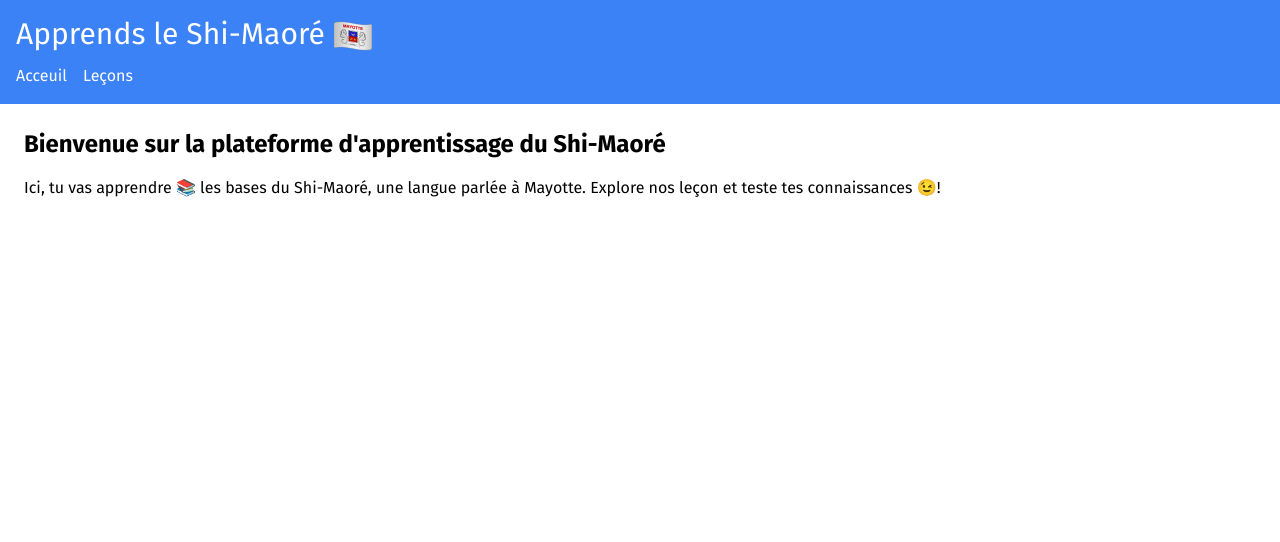
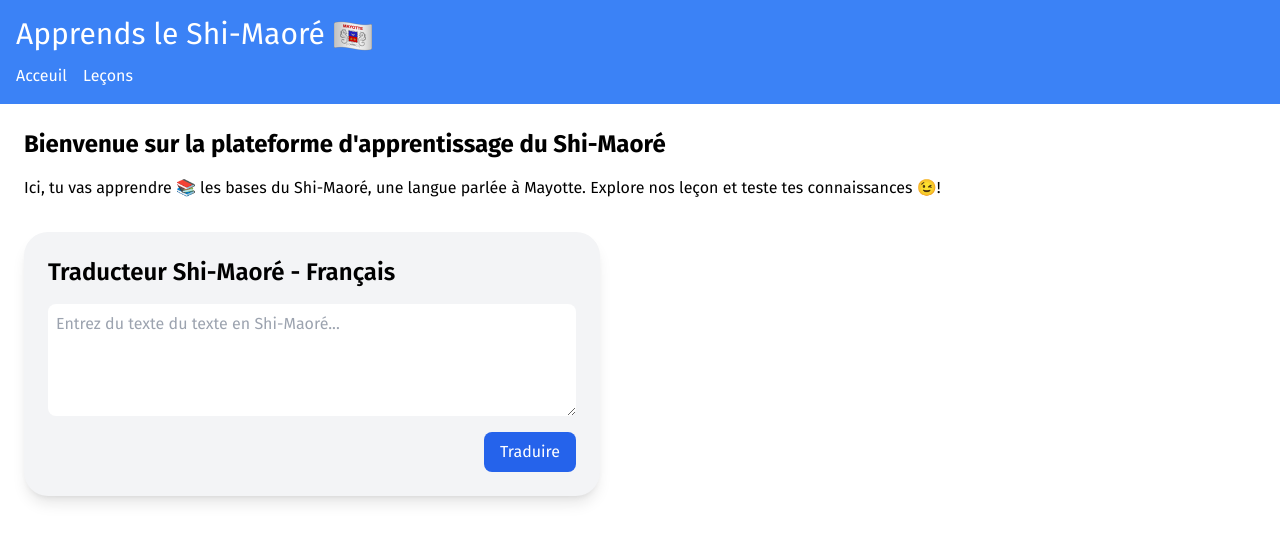
Before and after one commit to Ib-dI/Translation-app, a React (Vite) app: page / in a window 1280 px wide. Shown: the top 542 px of the page. Built offline with nearby package versions, Linux system fonts and the light colour scheme.

Commit message:
Ajout translator

```diff
--- a/src/components/Translator.tsx
+++ b/src/components/Translator.tsx
@@ -1,5 +1,42 @@
+import { useState } from "react"
+import { motion } from "framer-motion"
+
 export default function Translator() {
+  const [inputText, setInputText] = useState<string>('')
+  const [translatedText, setTranslatedText] = useState<string>('')
+
+
+  const handleTranslate = () => {
+    setTranslatedText(`Traduit : ${inputText}`)
+  }
   return (
-    <div>Translator</div>
+    <div className="p-6 max-w-xl flex flex-col bg-gray-100 rounded-3xl shadow-lg">
+      <h3 className="text-2xl font-semibold mb-4">Traducteur Shi-Maoré - Français</h3>
+      <textarea className="w-full p-2 rounded-lg mb-4"
+      rows={4}
+      placeholder="Entrez du texte du texte en Shi-Maoré..."
+      value={inputText}
+      onChange={(e) => setInputText(e.target.value)}
+      />
+      <button
+      className="bg-blue-600 ml-auto text-white py-2 px-4 rounded-lg hover:bg-blue-700"
+      onClick={handleTranslate}
+      >
+        Traduire
+      </button>
+
+      {translatedText && (
+        <motion.div
+        className="mt-4 p-4 bg-white border rounded-lg"
+        initial={{ opacity:0, y:10 }}
+        animate={{ opacity:1, y:0 }}
+        transition={{ duration:0.5 }}
+        >
+          <p className="font-medium">
+            {translatedText}
+          </p>
+        </motion.div>
+      )}
+    </div>
   )
 }
--- a/src/pages/Home.tsx
+++ b/src/pages/Home.tsx
@@ -1,4 +1,5 @@
 import Header from "../components/Header";
+import Translator from "../components/Translator";
 
 export default function Home() {
   return (
@@ -9,6 +10,9 @@ export default function Home() {
         <p className="mb-4">
           Ici, tu vas apprendre 📚 les bases du Shi-Maoré, une langue parlée à Mayotte. Explore nos leçon et teste tes connaissances 😉!
         </p>
+        <section className="mt-8">
+          <Translator />
+        </section>
       </main>
     </div>
   )
```
